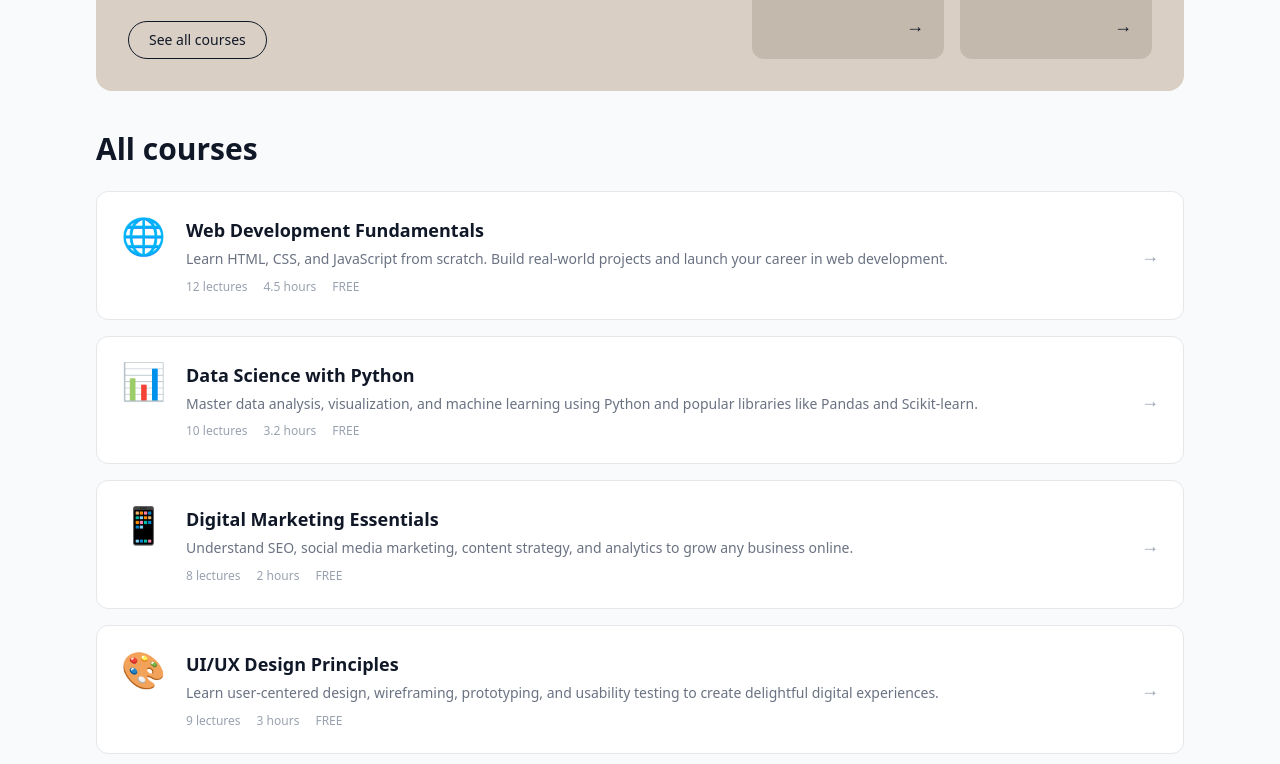
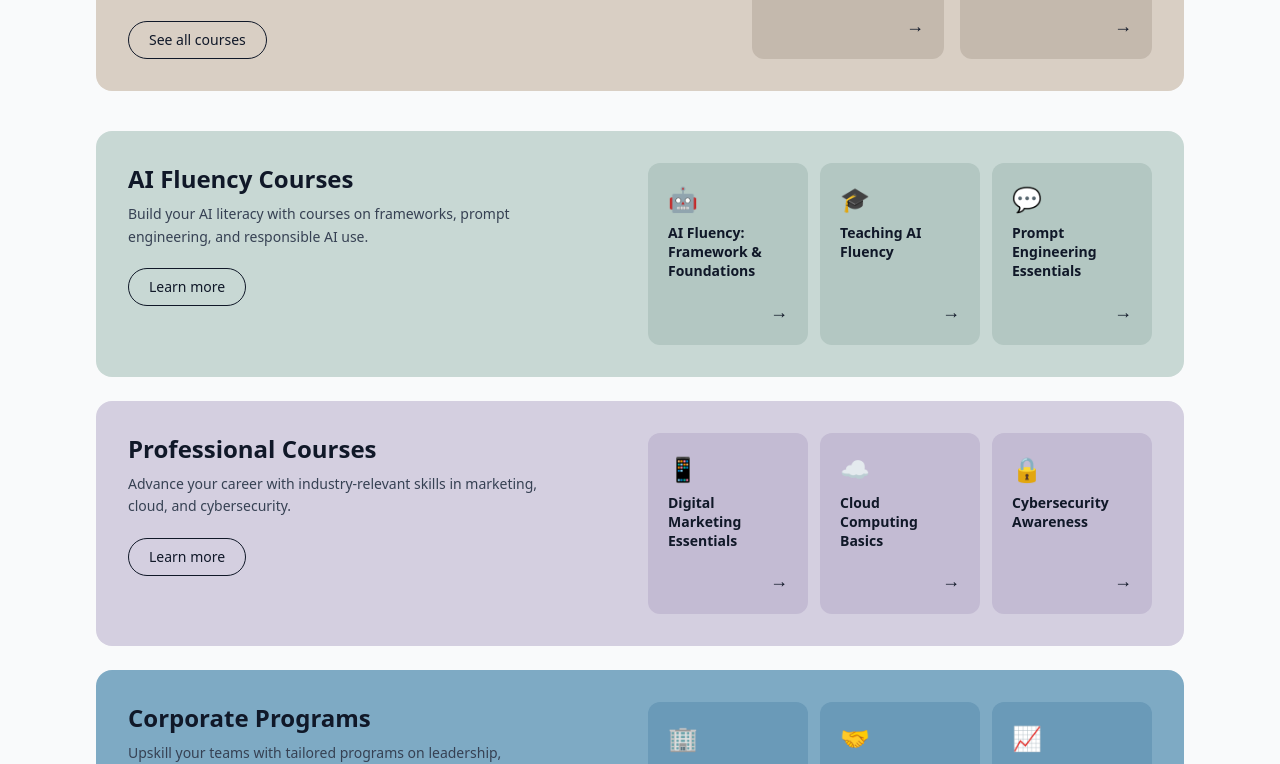
Before and after one commit to danielishakutv/toko_dlc, a Next.js app: page / in a window 1280 px wide. Shown: the part 720-1484 px from the top of the page. Built offline with nearby package versions, Linux system fonts and the light colour scheme.

Commit message:
Remove All Courses section from landing page

```diff
--- a/src/app/page.tsx
+++ b/src/app/page.tsx
@@ -2,7 +2,6 @@ import Link from "next/link";
 import Header from "./Header";
 import Footer from "./Footer";
 import Newsletter from "./Newsletter";
-import { courses } from "./data";
 
 const featuredCourses = [
   { name: "Web Development Fundamentals", slug: "web-development-fundamentals" },
@@ -158,38 +157,6 @@ export default function Home() {
             </div>
           </section>
 
-          {/* All Courses List */}
-          <section className="mb-10">
-            <h2 className="text-2xl sm:text-3xl font-bold text-gray-900 mb-6">
-              All courses
-            </h2>
-            <div className="flex flex-col gap-4">
-              {courses.map((course) => (
-                <Link
-                  key={course.slug}
-                  href={`/course/${course.slug}`}
-                  className="bg-white rounded-xl border border-gray-200 p-6 flex flex-col sm:flex-row sm:items-start gap-4 sm:gap-5 hover:shadow-md transition-shadow"
-                >
-                  <span className="text-4xl shrink-0">{course.icon}</span>
-                  <div className="flex-1 min-w-0">
-                    <h3 className="text-lg font-semibold text-gray-900">
-                      {course.title}
-                    </h3>
-                    <p className="text-sm text-gray-500 mt-1 leading-relaxed">
-                      {course.description}
-                    </p>
-                    <div className="flex items-center gap-4 mt-2 text-xs text-gray-400">
-                      <span>{course.lectures} lectures</span>
-                      <span>{course.hours} hours</span>
-                      <span>{course.price}</span>
-                    </div>
-                  </div>
-                  <span className="self-start sm:self-center shrink-0 text-gray-400 text-lg">&rarr;</span>
-                </Link>
-              ))}
-            </div>
-          </section>
-
           {/* Course category sections */}
           {courseCategories.map((cat) => (
             <section
```
